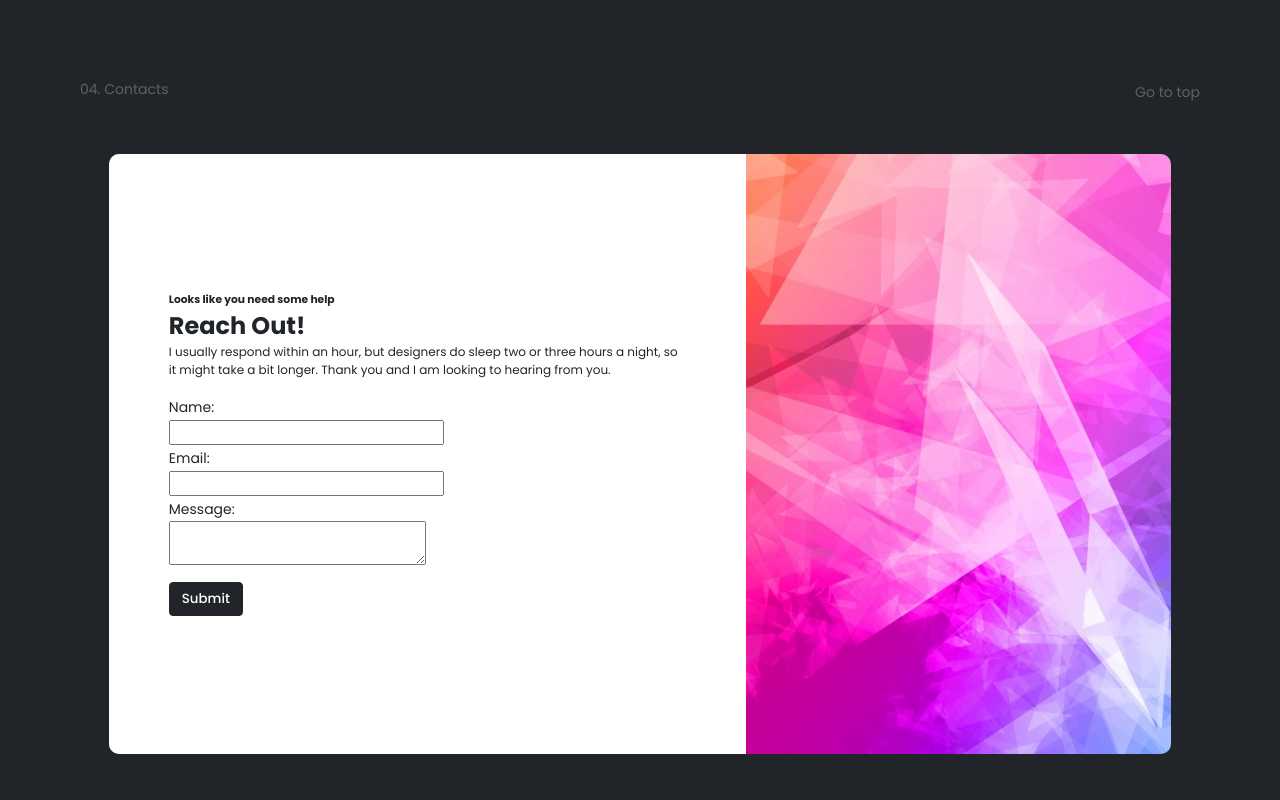
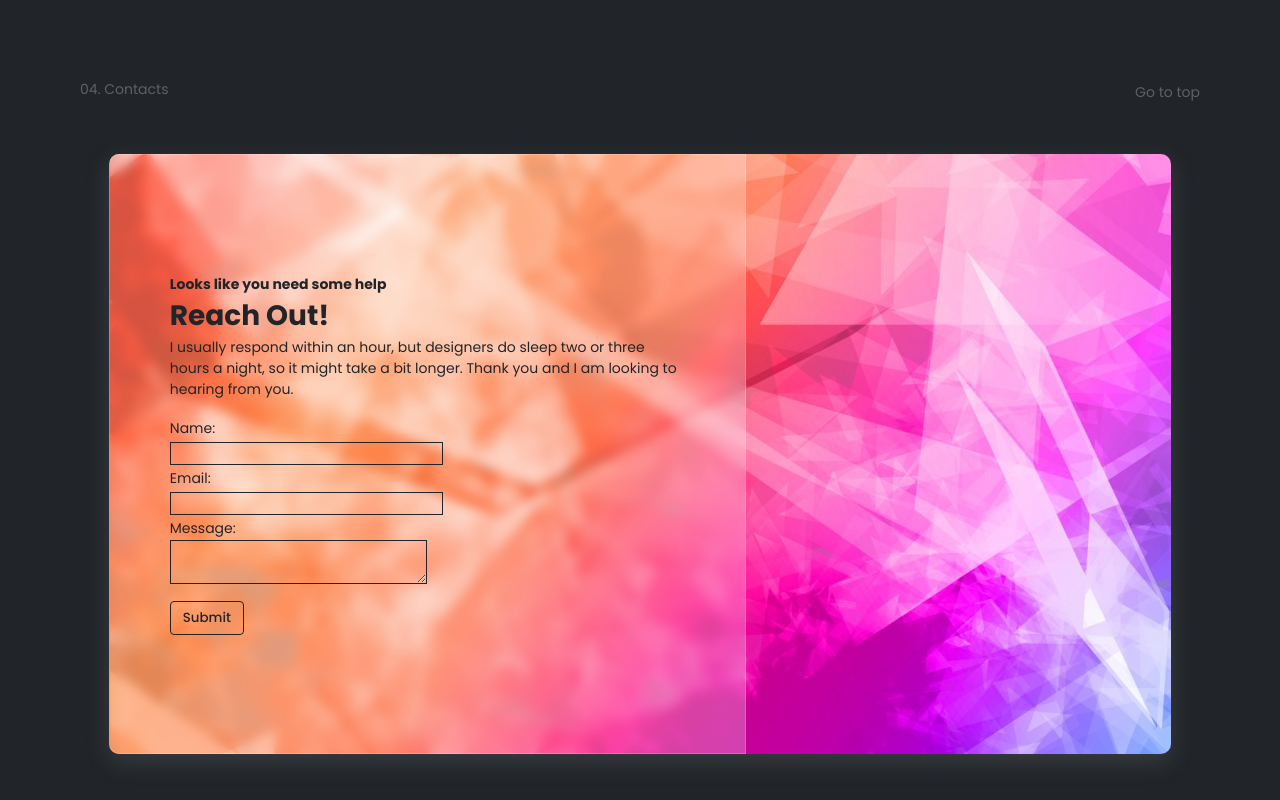
Before and after one commit to nasemul1/nasemul_portfolio, a React (Vite) app: page / in a window 1280 px wide. Shown: the part 3146-3946 px from the top of the page. Built offline with nearby package versions, Linux system fonts and the light colour scheme.

Commit message:
modified src

```diff
--- a/src/Contact/Contacts.css
+++ b/src/Contact/Contacts.css
@@ -13,12 +13,17 @@
     height: 75%;
     border: none;
     border-radius: 10px;
+    box-shadow: rgba(149, 157, 165, 0.2) 0px 8px 24px;
 }
-
 .contact-form{
     width: 60%;
     height: 100%;
-    background-color: white;
+    background: rgba( 255, 255, 255, 0.25 );
+    /* box-shadow: 0 8px 32px 0 rgba( 31, 38, 135, 0.37 ); */
+    backdrop-filter: blur( 6px );
+    -webkit-backdrop-filter: blur( 6px );
+    border-radius: 10px;
+    border: 1px solid rgba( 255, 255, 255, 0.18 );
     border-radius: 10px 0 0 10px;
     color: #212529;
     padding: 60px;
@@ -27,8 +32,16 @@
     justify-content: center;
 }
 
+.contact-form h6{
+    font-size: 14px;
+}
+
+.contact-form h2{
+    font-size: 28px;
+}
+
 .contact-form p {
-    font-size: 12px;
+    font-size: 14px;
 }
 
 .contact-form form{
@@ -39,21 +52,26 @@
     font-size: 14px;
 }
 
+.contact-form form input, .contact-form form textarea{
+    background-color: transparent;
+    border: 1px solid #212529;
+}
+
 .contact-form form button{
     padding: 6px 12px;
     margin-top: 10px;
-    background-color: #212529;
+    background-color: transparent;
     border: 1px solid #212529;
     border-radius: 4px;
-    color: white;
+    color: #212529;
     font-weight: 500;
     cursor: pointer;
 }
 
 .contact-form form button:hover{
-    background-color: #fff;
+    background-color: #212529;
     border: 1px solid #212529;
-    color: #212529;
+    color: #fff;
 }
 
 @media only screen and (max-width: 860px){
--- a/src/header/Header.css
+++ b/src/header/Header.css
@@ -32,6 +32,6 @@
 
 @media only screen and (max-width: 600px){
     .top{
-        padding: 25px 40px;
+        padding: 25px 30px;
     }
 }
--- a/src/projects/Projects.jsx
+++ b/src/projects/Projects.jsx
@@ -14,7 +14,6 @@ const Projects = () => {
             <div className="projects-body">
                 <div className="project-heading">
                     <h2>Projects</h2>
-                    <a href="">See more</a>
                 </div>
                 <div className="project-container">
                     <div className="proj">
```
